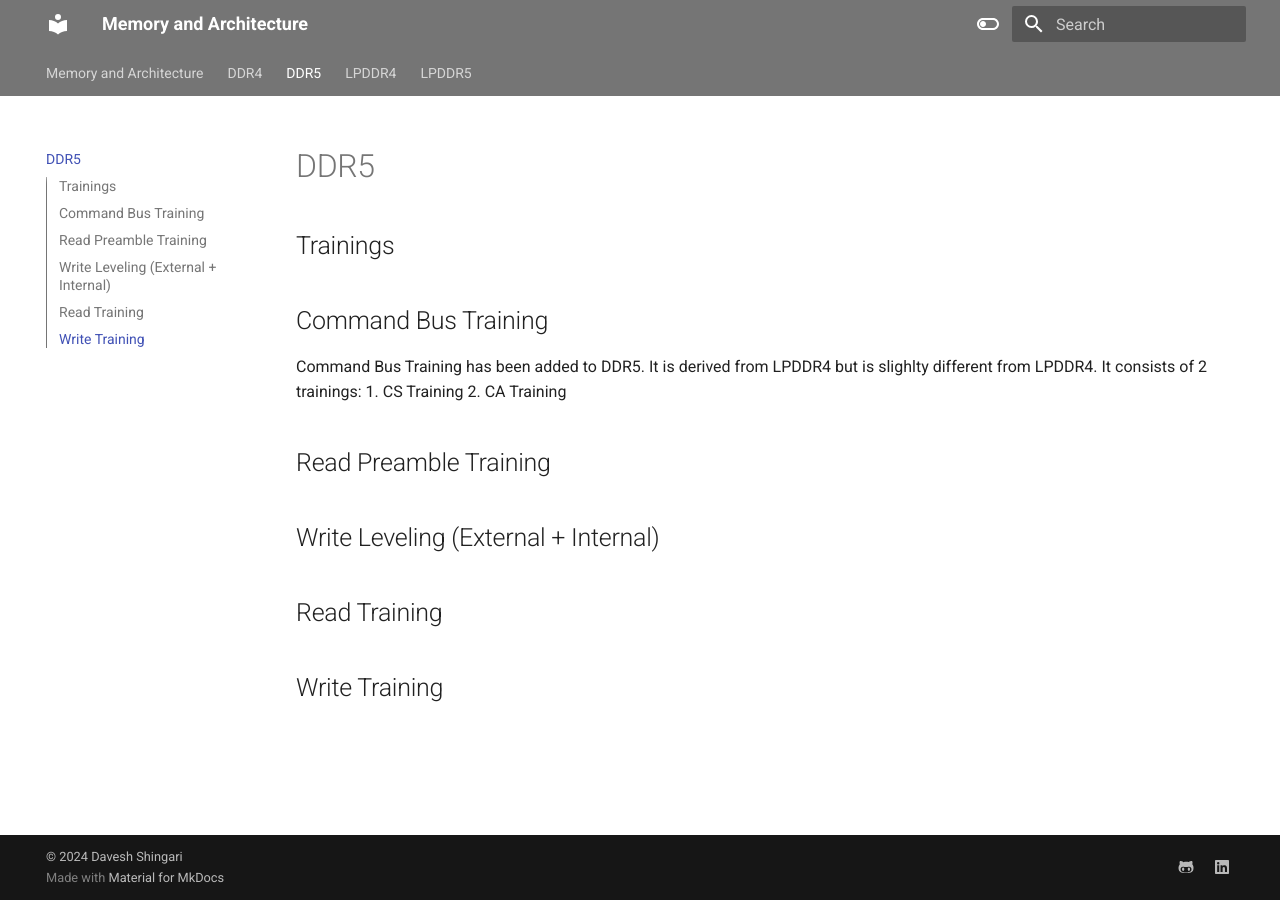
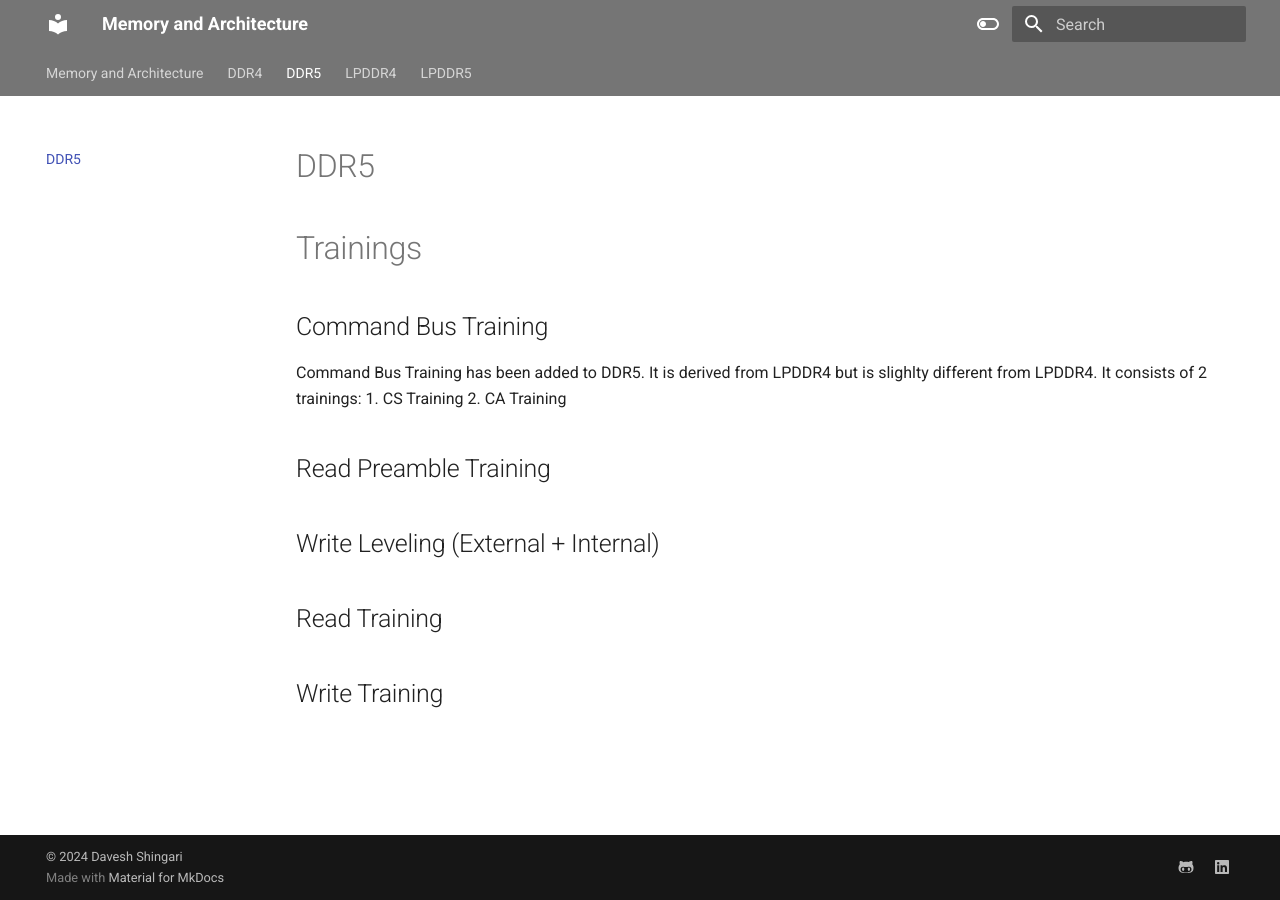
Before and after one commit to shingaridavesh/memoryandarchitecture, an MkDocs documentation site: the page built from docs/DDR5.md, in a window 1280 px wide. Built offline with MkDocs 1.6.1 and Material for MkDocs 9.7.7, drawn with Linux system fonts in a browser that asks for light colours.

Commit message:
Update DDR5.md

```diff
--- a/docs/DDR5.md
+++ b/docs/DDR5.md
@@ -1,6 +1,6 @@
 #DDR5
 
-##Trainings
+#Trainings
 ##Command Bus Training
 Command Bus Training has been added to DDR5. It is derived from LPDDR4 but is slighlty different from LPDDR4. It consists of 2 trainings:
 1. CS Training
```
